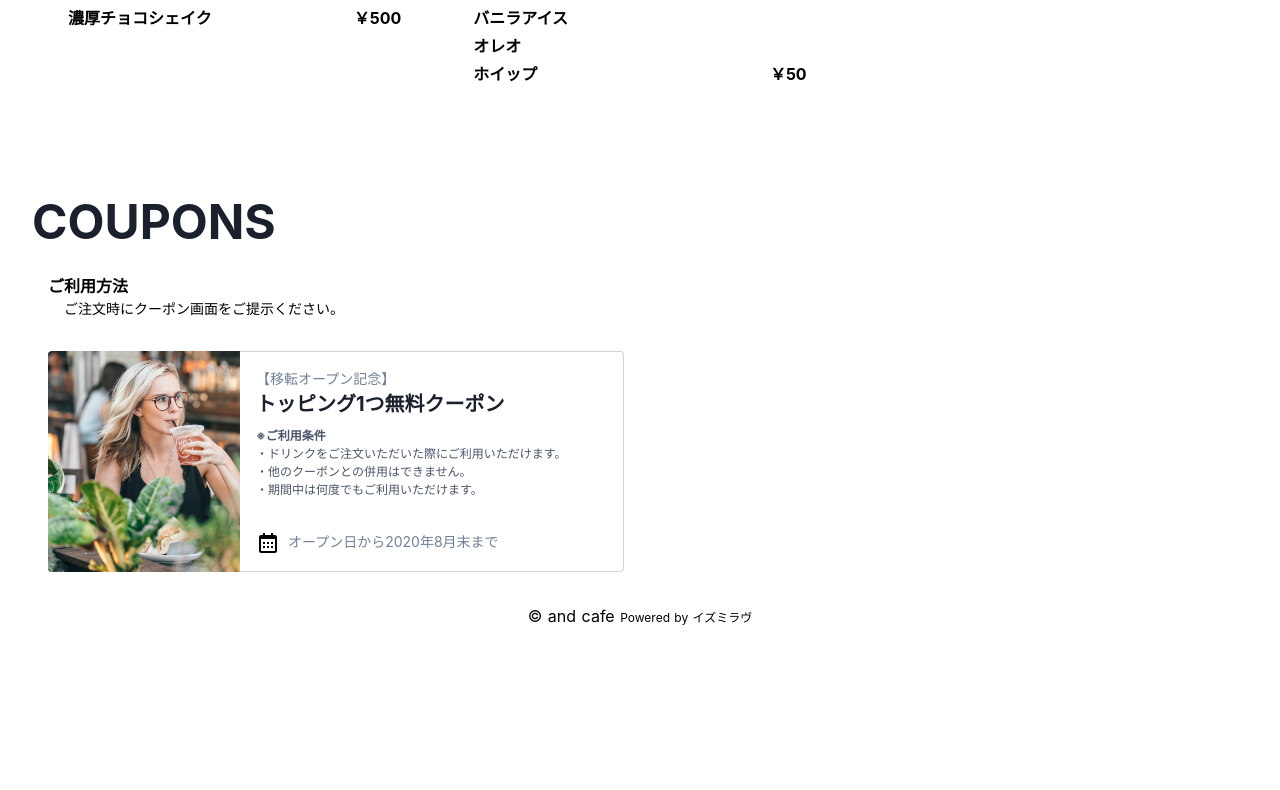
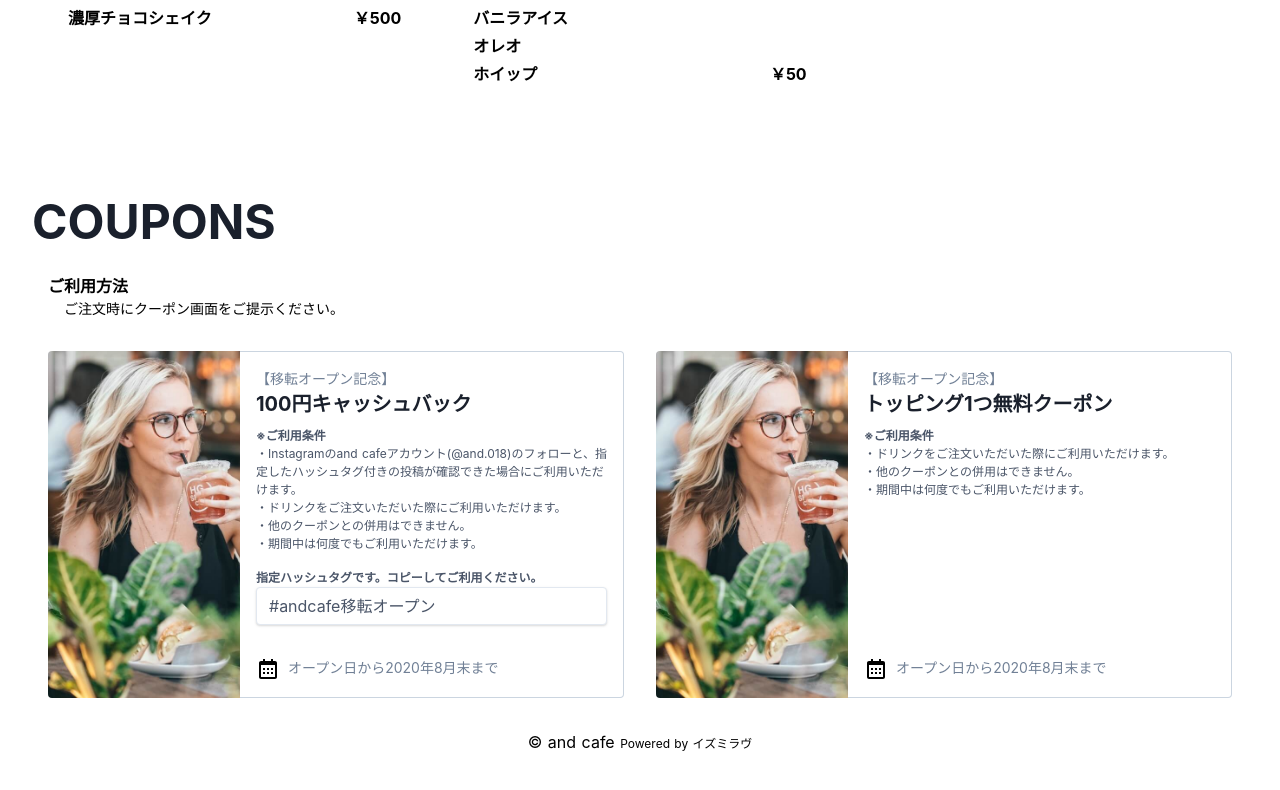
Before and after one commit to and-cafe/andcafe, a Nuxt app: page / in a window 1280 px wide. Shown: the part 2437-3227 px from the top of the page. Built offline with nearby package versions, Linux system fonts and the light colour scheme; what vue-scrollactive would draw is missing.

Commit message:
クーポンにハッシュタグコピー用フォーム機能を追加して、合わせてデザインの調整をした

```diff
--- a/components/CardCoupon.vue
+++ b/components/CardCoupon.vue
@@ -11,6 +11,10 @@
           <div class="mb-2 text-xl font-bold text-gray-900">{{ title }}</div>
           <p class="text-xs font-bold text-left text-gray-700" style="white-space:pre-wrap; word-wrap:break-word">※ご利用条件</p>
           <p class="text-xs text-left text-gray-700" style="white-space:pre-wrap; word-wrap:break-word">{{ note }}</p>
+          <template v-if="hashtag">
+            <p class="mt-4 text-xs font-bold text-left text-gray-700" style="white-space:pre-wrap; word-wrap:break-word">指定ハッシュタグです。コピーしてご利用ください。</p>
+            <input class="w-full px-3 py-2 leading-tight text-gray-700 border rounded shadow appearance-none focus:outline-none focus:shadow-outline" type="text" v-bind:value="hashtag" ref="target" @click="$refs.target.select()">
+          </template>
         </div>
         <div class="flex items-center">
           <!--
@@ -54,6 +58,10 @@ export default {
       type: String,
       required: true,
     },
+    hashtag: {
+      type: String,
+      required: false,
+    },
   }
 }
 </script>
--- a/pages/index.vue
+++ b/pages/index.vue
@@ -155,6 +155,16 @@
         </div>
 
         <div class="flex flex-col justify-center lg:flex-row lg:flex-wrap lg:justify-start">
+          <card-coupon
+            annotation="【移転オープン記念】"
+            title="100円キャッシュバック"
+            note="・Instagramのand cafeアカウント(@and.018)のフォローと、指定したハッシュタグ付きの投稿が確認できた場合にご利用いただけます。
+・ドリンクをご注文いただいた際にご利用いただけます。
+・他のクーポンとの併用はできません。
+・期間中は何度でもご利用いただけます。"
+            period="オープン日から2020年8月末まで"
+            hashtag="#andcafe移転オープン"
+          />
           <card-coupon
             annotation="【移転オープン記念】"
             title="トッピング1つ無料クーポン"
```
Also changed, not shown: static/images/coupon01.jpg.
